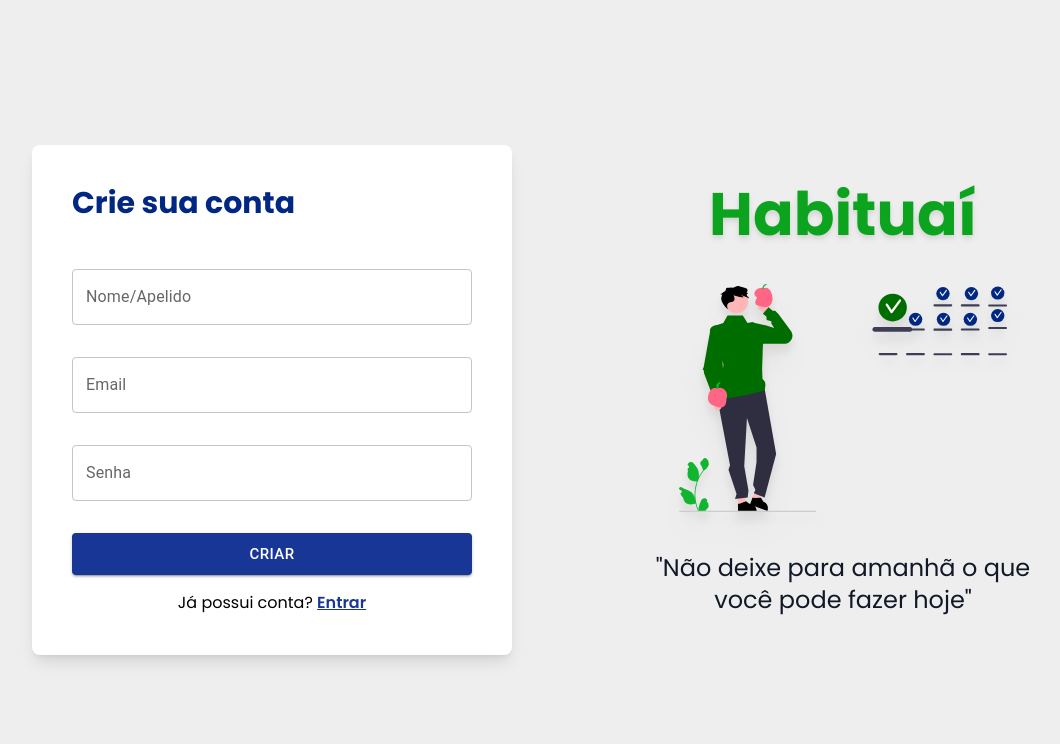
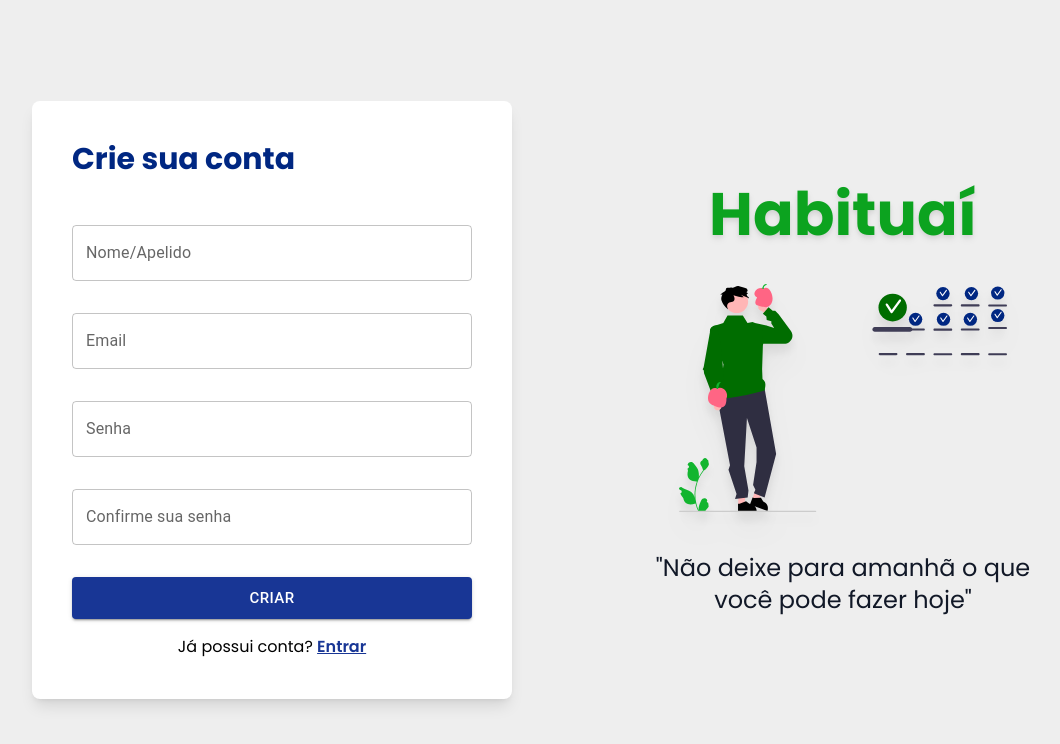
Before and after one commit to Habituai/Front, a React (Vite) app: page /app/cadastrar in a window 1280 px wide. Shown: the top 744 px of the page, without its empty margins (72-1132 px from the left). Built offline with nearby package versions, Linux system fonts and the light colour scheme; no server answers.

Commit message:
adjust and implement confirmationPasswordField

```diff
--- a/src/components/field/confirmationPassword.tsx
+++ b/src/components/field/confirmationPassword.tsx
@@ -13,7 +13,8 @@ export default function ConfirmationPasswordField(props: PasswordFieldProps) {
 }
 
 export const confirmationPasswordYupValidations = {
-    passwordConfirmation: Yup.string()
-        .required('Campo obrigatório')
-        .oneOf([Yup.ref('password'), ''], 'Senhas não conferem'),
+    passwordConfirmation: Yup.string().when('password', {
+        is: (value: string) => value?.length,
+        then: (rule) => rule.oneOf([Yup.ref('password'), ''], 'Senhas não conferem').required('Campo obrigatório'),
+    }),
 };
--- a/src/components/form/editUser.tsx
+++ b/src/components/form/editUser.tsx
@@ -6,6 +6,7 @@ import { envs } from '../../config';
 import { useUpdateUser } from '../../hooks/useUpdateUser';
 import { User } from '../../pages/Dashboard';
 import { makeRequestWithAuthorization } from '../../services/makeRequestWithAuthorization';
+import ConfirmationPasswordField, { confirmationPasswordYupValidations } from '../field/confirmationPassword';
 import EmailField, { emailYupValidations } from '../field/email';
 import NameField, { nameYupValidations } from '../field/name';
 import NewPasswordField, { newPasswordYupValidations } from '../field/newPassword';
@@ -15,6 +16,7 @@ interface Values {
     name?: string;
     email?: string;
     password: string;
+    passwordConfirmation: string;
 }
 
 interface EditUserFormProps {
@@ -31,12 +33,14 @@ export default function EditUserForm({ setOpenEditUserModal, userData }: EditUse
         name: userData.name,
         email: userData.email,
         password: '',
+        passwordConfirmation: '',
     };
 
     const handleValidationSchema = Yup.object().shape({
         ...emailYupValidations,
         ...nameYupValidations,
         ...newPasswordYupValidations,
+        ...confirmationPasswordYupValidations,
     });
 
     const handleFormSubmit = async (values: Values, { setSubmitting }: FormikHelpers<Values>) => {
@@ -54,6 +58,7 @@ export default function EditUserForm({ setOpenEditUserModal, userData }: EditUse
             setUserHasUpdate(true);
 
             values.password = ''; //Reseta a senha no formulário
+            values.passwordConfirmation = ''; //Reseta a senha no formulário
         } catch (error) {
             toast.error('Não foi possível alterar');
             console.error(error);
@@ -74,18 +79,25 @@ export default function EditUserForm({ setOpenEditUserModal, userData }: EditUse
                 <Form className="h-full w-full flex justify-center items-center flex-col gap-3 xl:gap-8 p-10">
                     <h4 className="w-full mb-4 text-3xl font-bold text-primaryDark">Dados de perfil</h4>
 
-                    <div className="w-full flex flex-col xl:flex-row gap-3 xl:gap-8">
                     <FieldInput name="name" type="text" fieldComponent={NameField} hasError={!!errors.name} />
 
                     <FieldInput name="email" type="email" fieldComponent={EmailField} hasError={!!errors.email} />
-                    </div>
 
+                    <div className="w-full flex flex-col xl:flex-row gap-3 xl:gap-8">
                         <FieldInput
                             name="password"
                             type="password"
                             fieldComponent={NewPasswordField}
                             hasError={!!errors.password}
                         />
+
+                        <FieldInput
+                            name="passwordConfirmation"
+                            type="password"
+                            fieldComponent={ConfirmationPasswordField}
+                            hasError={!!errors.passwordConfirmation}
+                        />
+                    </div>
 
                     <div className="w-full mt-8 flex xl:gap-10 gap-4 xl:flex-row flex-col">
                         <Button
--- a/src/components/layout/signHeader.tsx
+++ b/src/components/layout/signHeader.tsx
@@ -20,11 +20,11 @@ export default function SignHeaderLayout({ imageSrc }: SignHeaderLayoutProps) {
 
     return (
         <div className="w-3/4 flex flex-col justify-center items-center gap-6 xl:gap-10">
-            <h1 className="text-6xl text-secondaryLight font-bold drop-shadow-md">Habituaí</h1>
+            <h1 className="text-5xl xl:text-6xl text-secondaryLight font-bold drop-shadow-md">Habituaí</h1>
 
             <img src={imageSrc} className="w-3/4 drop-shadow-xl max-w-[400px] xl:max-w-[400px]" />
 
-            <span className="text-gray-900 text-lg xl:text-2xl text-center">"{messageList[randomIndex]}"</span>
+            <span className="text-gray-900 text-md xl:text-2xl text-center">"{messageList[randomIndex]}"</span>
         </div>
     );
 }
--- a/src/pages/SignUp.tsx
+++ b/src/pages/SignUp.tsx
@@ -4,6 +4,9 @@ import toast, { Toaster } from 'react-hot-toast';
 import { Link, useNavigate } from 'react-router-dom';
 import * as Yup from 'yup';
 import healthImage from '../assets/images/health.svg';
+import ConfirmationPasswordField, {
+    confirmationPasswordYupValidations,
+} from '../components/field/confirmationPassword';
 import EmailField, { emailYupValidations } from '../components/field/email';
 import NameField, { nameYupValidations } from '../components/field/name';
 import PasswordField, { passwordYupValidations } from '../components/field/password';
@@ -17,18 +20,20 @@ interface Values {
     name: string;
     email: string;
     password: string;
+    passwordConfirmation: string;
 }
 
 function SignUp() {
     const navigate = useNavigate();
     const host = envs.userPath;
 
-    const formInitialValues: Values = { name: '', password: '', email: '' };
+    const formInitialValues: Values = { name: '', email: '', password: '', passwordConfirmation: '' };
 
     const handleValidationSchema = Yup.object().shape({
         ...emailYupValidations,
         ...nameYupValidations,
         ...passwordYupValidations,
+        ...confirmationPasswordYupValidations,
     });
 
     const handleFormSubmit = async (values: Values, { setSubmitting }: FormikHelpers<Values>) => {
@@ -62,7 +67,7 @@ function SignUp() {
                     <div className="w-full h-full xl:h-screen flex flex-col-reverse xl:flex-row justify-center items-center xl:gap-28">
                         <div className="h-full w-full flex flex-1 justify-center xl:justify-end items-center py-5 xl:p-0">
                             <div className="max-w-3/4 xl:min-w-[480px] bg-white rounded-lg shadow-lg">
-                                <Form className="flex justify-center items-center flex-col gap-3 xl:gap-8 p-10">
+                                <Form className="flex justify-center items-center flex-col gap-3 xl:gap-8 py-6 px-10 xl:p-10">
                                     <h4 className="w-full mb-4 text-3xl font-bold text-primaryDark">Crie sua conta</h4>
 
                                     <FieldInput
@@ -84,6 +89,13 @@ function SignUp() {
                                         type="password"
                                         fieldComponent={PasswordField}
                                         hasError={!!errors.password}
+                                    />
+
+                                    <FieldInput
+                                        name="passwordConfirmation"
+                                        type="password"
+                                        fieldComponent={ConfirmationPasswordField}
+                                        hasError={!!errors.passwordConfirmation}
                                     />
 
                                     <div className="w-full flex gap-4 items-center flex-col">
```
Lines whose indentation alone changed are shown as unchanged.
